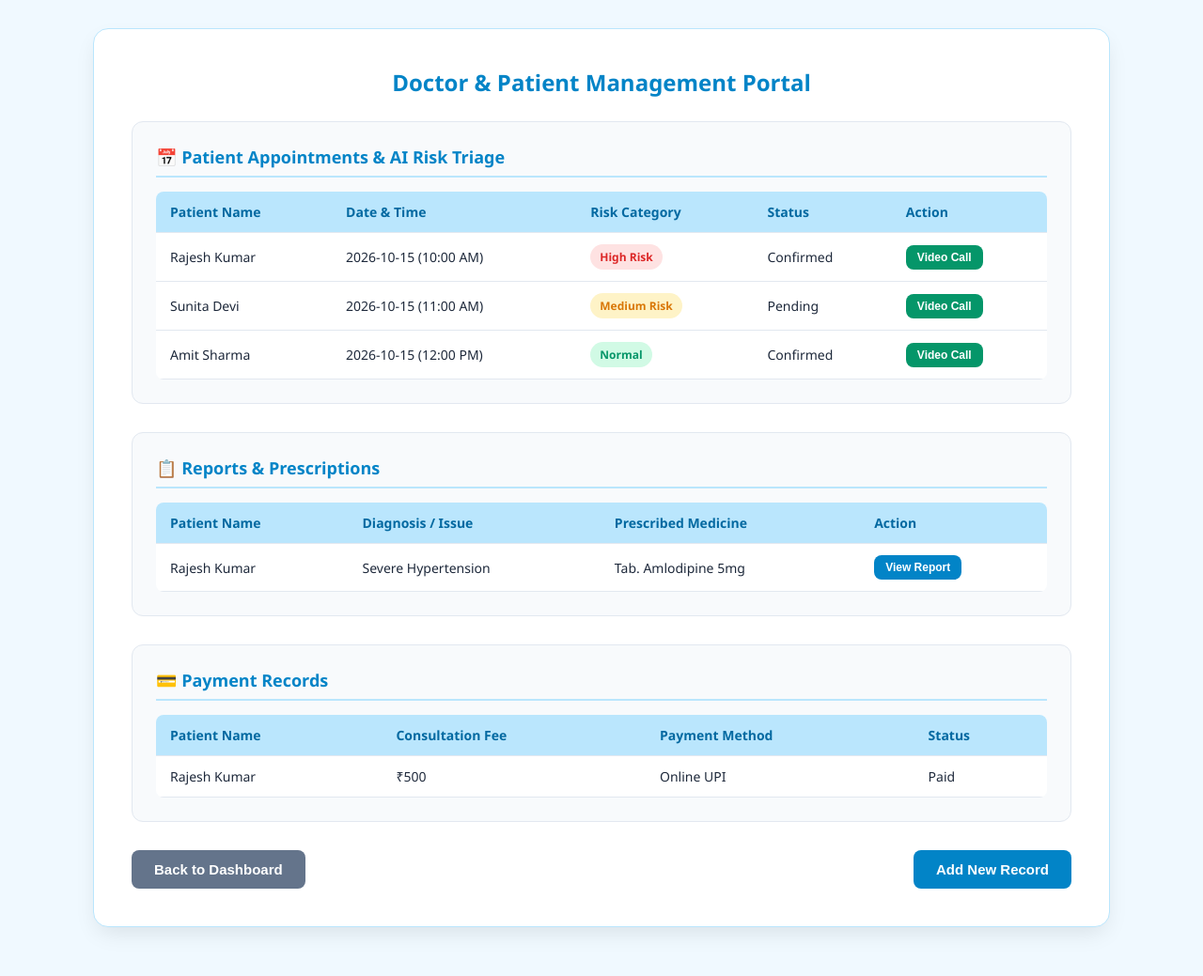
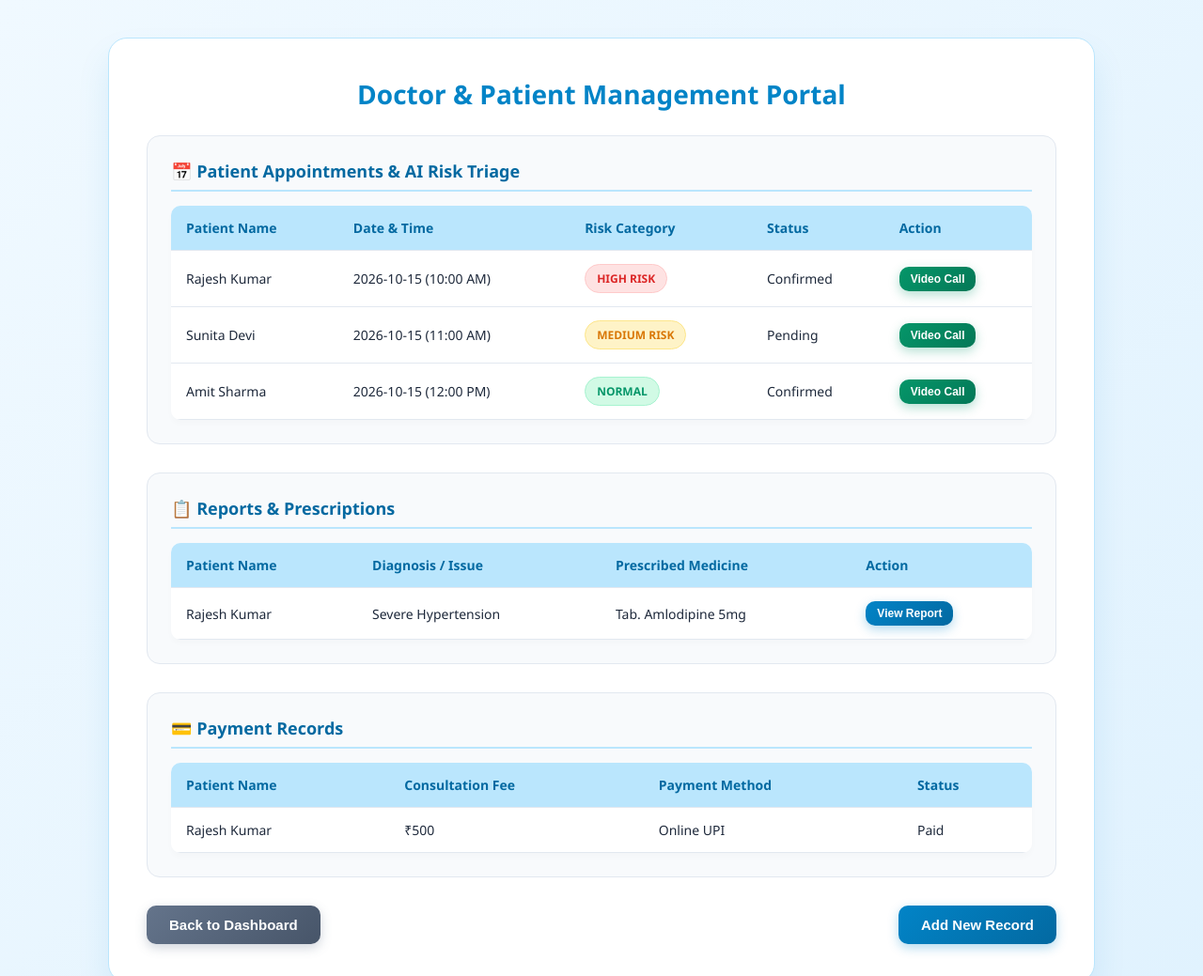
Before and after one commit to ishreyaaver/medical_triage_project_doctor, a plain HTML site: page appointments.html in a window 1280 px wide. Shown: the top 1039 px of the page at 94% size. Before the commit the page ends 1017 px from the top, so only its background shows below. Drawn offline with Linux system fonts and the light colour scheme.

Commit message:
Update appointments.html

```diff
--- a/appointments.html
+++ b/appointments.html
@@ -5,94 +5,80 @@
     <meta name="viewport" content="width=device-width, initial-scale=1.0">
     <title>Appointments & Patient Records - Health Mate</title>
     <style>
-        :root {
-            --primary-color: #0284c7;
-            --bg-color: #f0f9ff;
-            --card-bg: #ffffff;
-            --text-color: #1e293b;
-            --border-color: #bae6fd;
-            --shadow: 0 10px 25px -5px rgba(0, 0, 0, 0.1);
-        }
-
+        * { box-sizing: border-box; }
         body {
             font-family: 'Segoe UI', system-ui, -apple-system, sans-serif;
-            background-color: var(--bg-color);
-            color: var(--text-color);
+            background: linear-gradient(135deg, #f0f9ff, #e0f2fe);
+            color: #1e293b;
             margin: 0;
-            padding: 30px;
+            padding: 40px 20px;
+            min-height: 100vh;
         }
-
         .container {
-            max-width: 1000px;
+            max-width: 1050px;
             margin: 0 auto;
-            background-color: var(--card-bg);
+            background: #ffffff;
             padding: 40px;
-            border-radius: 16px;
-            box-shadow: var(--shadow);
-            border: 1px solid var(--border-color);
+            border-radius: 20px;
+            box-shadow: 0 20px 35px rgba(2, 132, 199, 0.1);
+            border: 1px solid #bae6fd;
         }
-
         h2 {
-            color: var(--primary-color);
+            color: #0284c7;
             margin-top: 0;
             margin-bottom: 25px;
             text-align: center;
+            font-size: 28px;
         }
-
         .section {
             margin-bottom: 30px;
             padding: 25px;
-            background-color: #f8fafc;
-            border-radius: 12px;
+            background: #f8fafc;
+            border-radius: 14px;
             border: 1px solid #e2e8f0;
         }
-
         .section h3 {
             margin-top: 0;
-            color: var(--primary-color);
+            color: #0369a1;
             font-size: 18px;
             margin-bottom: 15px;
-            border-bottom: 2px solid var(--border-color);
+            border-bottom: 2px solid #bae6fd;
             padding-bottom: 8px;
         }
-
         table {
             width: 100%;
             border-collapse: collapse;
             margin-top: 10px;
-            background-color: #ffffff;
-            border-radius: 8px;
+            background: #ffffff;
+            border-radius: 10px;
             overflow: hidden;
+            box-shadow: 0 4px 6px rgba(0,0,0,0.02);
         }
-
         th, td {
             text-align: left;
-            padding: 12px 15px;
+            padding: 14px 16px;
             border-bottom: 1px solid #e2e8f0;
             font-size: 14px;
         }
-
         th {
             background-color: #bae6fd;
             color: #0369a1;
-            font-weight: 600;
+            font-weight: 700;
         }
-
         tr:hover {
             background-color: #f1f5f9;
         }
-
-        /* Risk Level Badges */
         .badge {
-            padding: 5px 10px;
+            padding: 6px 12px;
             border-radius: 20px;
             font-size: 12px;
-            font-weight: 600;
+            font-weight: 700;
             display: inline-block;
+            text-transform: uppercase;
         }
-        .badge-high { background-color: #fee2e2; color: #dc2626; }
-        .badge-medium { background-color: #fef3c7; color: #d97706; }
-        .badge-normal { background-color: #d1fae5; color: #059669; }
+        .badge-high { background-color: #fee2e2; color: #dc2626; border: 1px solid #fecaca; }
+        .badge-medium { background-color: #fef3c7; color: #d97706; border: 1px solid #fde68a; }
+        .badge-normal { background-color: #d1fae5; color: #059669; border: 1px solid #a7f3d0; }
 
         .btn-container {
             display: flex;
@@ -100,39 +86,34 @@
             align-items: center;
             margin-top: 30px;
         }
-
         button {
             padding: 12px 24px;
-            background-color: var(--primary-color);
+            background: linear-gradient(135deg, #0284c7, #0369a1);
             color: white;
             border: none;
-            border-radius: 8px;
+            border-radius: 10px;
             cursor: pointer;
             font-size: 15px;
             font-weight: 600;
-            transition: background 0.3s;
+            transition: all 0.3s;
+            box-shadow: 0 4px 12px rgba(2, 132, 199, 0.3);
+        }
+        button:hover {
+            transform: translateY(-2px);
+            background: linear-gradient(135deg, #0369a1, #075985);
+        }
+        .back-btn {
+            background: linear-gradient(135deg, #64748b, #475569);
+            box-shadow: 0 4px 12px rgba(100, 116, 139, 0.3);
+        }
+        .video-btn {
+            background: linear-gradient(135deg, #059669, #047857);
+            box-shadow: 0 4px 12px rgba(5, 150, 105, 0.3);
+            padding: 6px 12px;
+            font-size: 12px;
         }
 
-        button:hover {
-            background-color: #0369a1;
-        }
-
-        .back-btn {
-            background-color: #64748b;
-        }
-
-        .back-btn:hover {
-            background-color: #475569;
-        }
-
-        .video-btn {
-            background-color: #059669;
-        }
-        .video-btn:hover {
-            background-color: #047857;
-        }
-
-        /* Popup Modal CSS */
+        /* Modal Popup */
         .modal {
             display: none;
             position: fixed;
@@ -141,30 +122,29 @@
             top: 0;
             width: 100%;
             height: 100%;
-            background-color: rgba(0,0,0,0.5);
+            background-color: rgba(15, 23, 42, 0.7);
+            backdrop-filter: blur(5px);
             justify-content: center;
             align-items: center;
         }
-
         .modal-content {
             background-color: white;
-            padding: 30px;
-            border-radius: 12px;
-            width: 400px;
+            padding: 35px;
+            border-radius: 16px;
+            width: 420px;
             text-align: center;
-            box-shadow: 0 10px 25px rgba(0,0,0,0.2);
+            box-shadow: 0 25px 50px rgba(0,0,0,0.25);
         }
-
         .modal-content h3 {
-            color: var(--primary-color);
+            color: #0284c7;
             margin-top: 0;
         }
-
         .close-btn {
-            background-color: #dc2626;
+            background: linear-gradient(135deg, #dc2626, #b91c1c);
             margin-top: 15px;
-            padding: 8px 16px;
+            padding: 10px 20px;
             font-size: 14px;
+            box-shadow: 0 4px 12px rgba(220, 38, 38, 0.3);
         }
     </style>
 </head>
@@ -173,7 +153,7 @@
 <div class="container">
     <h2>Doctor & Patient Management Portal</h2>
 
-    <!-- Appointments & Patient Triage Section -->
+    <!-- Triage Section -->
     <div class="section">
         <h3>📅 Patient Appointments & AI Risk Triage</h3>
         <table>
@@ -192,27 +172,27 @@
                     <td>2026-10-15 (10:00 AM)</td>
                     <td><span class="badge badge-high">High Risk</span></td>
                     <td>Confirmed</td>
-                    <td><button class="video-btn" style="padding: 6px 12px; font-size: 12px;" onclick="openModal()">Video Call</button></td>
+                    <td><button class="video-btn" onclick="openModal()">Video Call</button></td>
                 </tr>
                 <tr>
                     <td>Sunita Devi</td>
                     <td>2026-10-15 (11:00 AM)</td>
                     <td><span class="badge badge-medium">Medium Risk</span></td>
                     <td>Pending</td>
-                    <td><button class="video-btn" style="padding: 6px 12px; font-size: 12px;" onclick="openModal()">Video Call</button></td>
+                    <td><button class="video-btn" onclick="openModal()">Video Call</button></td>
                 </tr>
                 <tr>
                     <td>Amit Sharma</td>
                     <td>2026-10-15 (12:00 PM)</td>
                     <td><span class="badge badge-normal">Normal</span></td>
                     <td>Confirmed</td>
-                    <td><button class="video-btn" style="padding: 6px 12px; font-size: 12px;" onclick="openModal()">Video Call</button></td>
+                    <td><button class="video-btn" onclick="openModal()">Video Call</button></td>
                 </tr>
             </tbody>
         </table>
     </div>
 
-    <!-- Reports & Prescriptions Section -->
+    <!-- Prescriptions -->
     <div class="section">
         <h3>📋 Reports & Prescriptions</h3>
         <table>
@@ -235,7 +215,7 @@
         </table>
     </div>
 
-    <!-- Payment Status Section -->
+    <!-- Payment Records -->
     <div class="section">
         <h3>💳 Payment Records</h3>
         <table>
@@ -258,20 +238,20 @@
         </table>
     </div>
 
-    <!-- Navigation Buttons -->
+    <!-- Navigation -->
     <div class="btn-container">
         <button class="back-btn" type="button" onclick="window.location.href='dashboard.html'">Back to Dashboard</button>
         <button type="button">Add New Record</button>
     </div>
 </div>
 
-<!-- Video Consultation Popup Modal -->
+<!-- Video Consultation Modal -->
 <div id="videoModal" class="modal">
     <div class="modal-content">
         <h3>Video Consultation</h3>
         <p>Connecting securely with the patient...</p>
-        <div style="margin: 20px 0; background: #000; color: #fff; padding: 40px; border-radius: 8px;">
-            [ Live Video Stream Box ]
+        <div style="margin: 20px 0; background: #0f172a; color: #38bdf8; padding: 40px; border-radius: 10px; font-weight: 600;">
+            [ Live Video Stream Box Active ]
         </div>
         <button class="close-btn" onclick="closeModal()">End / Close Call</button>
     </div>
```
